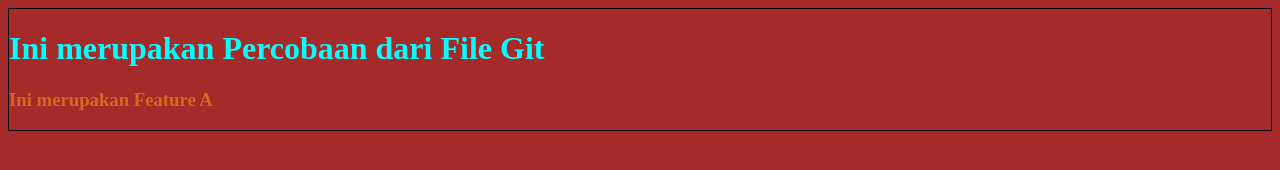
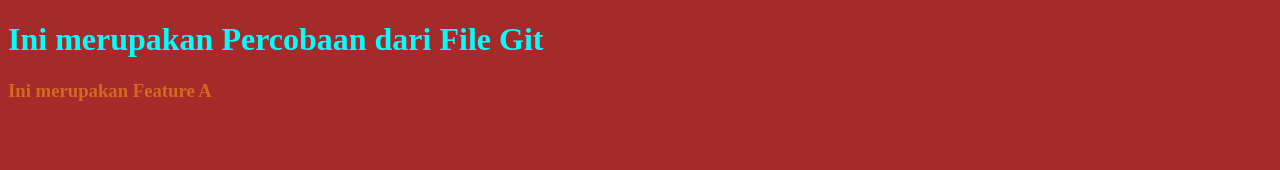
Before and after one commit to fans-lab/belajar-repository-terkini, a plain HTML site: page index.html in a window 1280 px wide. Drawn offline with Linux system fonts and the light colour scheme.

Commit message:
Merubah File CSS

```diff
--- a/style.css
+++ b/style.css
@@ -1,10 +1,8 @@
 body {
   background-color: brown;
   color: aqua;
-  border: 1px solid black;
 }
 
 .feature-a {
   color: chocolate;
-  font-weight: 700;
 }
```
